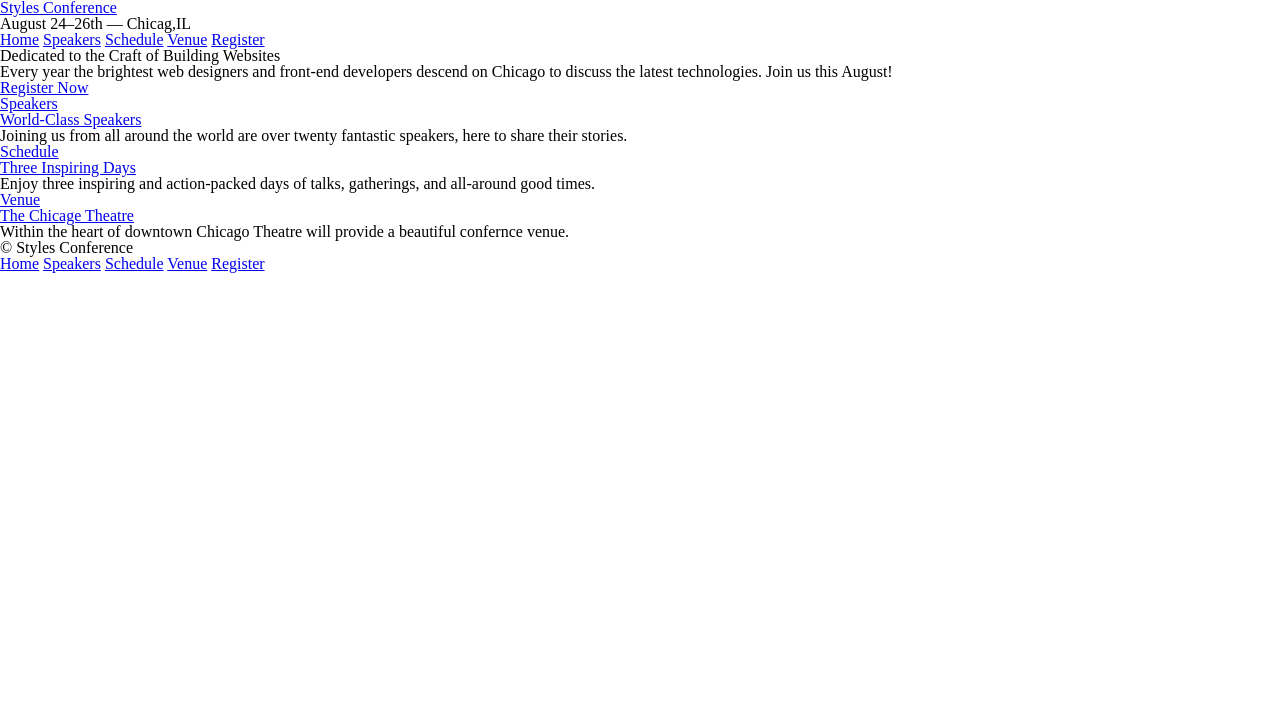
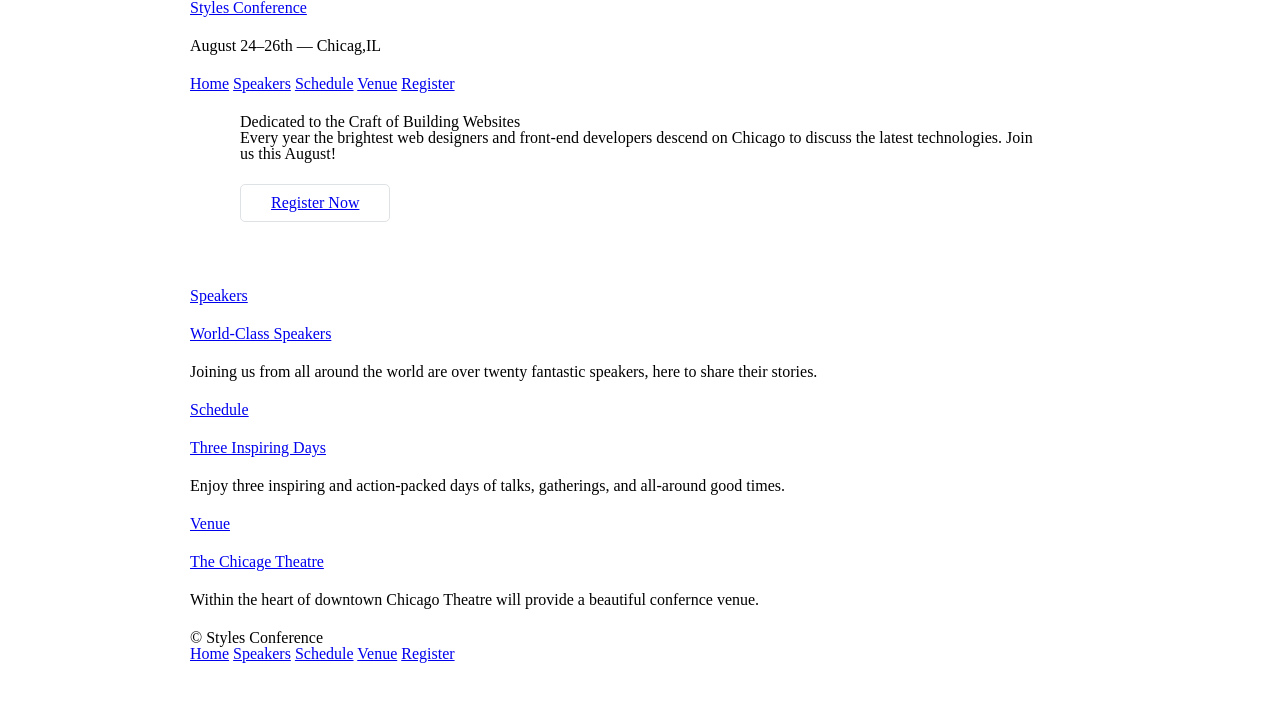
Before and after one commit to tamermaarouf/styles-conference, a plain HTML site: page index.html in a window 1280 px wide. Drawn offline with Linux system fonts and the light colour scheme.

Commit message:
Add Main stylesheet file

```diff
--- /dev/null
+++ b/assets/stylesheet/main.css
@@ -0,0 +1,57 @@
+/*
+  ========================================
+  Grid
+  ========================================
+*/
+
+*,
+*:before,
+*:after {
+  -webkit-box-sizing: border-box;
+     -moz-box-sizing: border-box;
+          box-sizing: border-box;
+}
+
+.container {
+    width: 960px;
+    padding: 0 30px;
+    margin: 0 auto;
+}
+
+/*
+  ========================================
+  Typography
+  ========================================
+*/
+
+h1, h3, h4, h5, p {
+    margin-bottom: 22px;
+  }
+
+  /*
+  ========================================
+  Buttons
+  ========================================
+*/
+
+.btn {
+    border-radius: 5px;
+    display: inline-block;
+    margin: 0;
+  }
+
+.btn-alt {
+    border: 1px solid #dfe2e5;
+    padding: 10px 30px;
+  }
+
+
+  /*
+  ========================================
+  Home
+  ========================================
+*/
+
+.hero {
+    padding: 22px 80px 66px 80px;
+  }
--- a/index.html
+++ b/index.html
@@ -5,10 +5,11 @@
 	<meta charset="utf-8">
 	<title>Styles Conference</title>
 	<link rel="stylesheet" href="assets/stylesheet/reset.css">
+	<link rel="stylesheet" href="assets/stylesheet/main.css">
 </head>
 <body>
 	<!-- Header -->
-	<header>
+	<header class="container">
 		<h1>
 			<a href="index.html">Styles Conference</a>
 		</h1>
@@ -24,12 +25,12 @@
 
 
 	</header>
-	<section>
+	<section class="hero container">
 			<h2>Dedicated to the Craft of Building Websites</h2>
 			<p>Every year the brightest web designers and front-end developers descend on Chicago to discuss the latest technologies. Join us this August!</p>
-			<a href="register.html">Register Now</a>
+			<a href="register.html" class="btn btn-alt">Register Now</a>
 	</section>
-	<section>
+	<section class="container">
 		<section>
 			<a href="Speakers">
 				<h5>Speakers</h5>
@@ -53,7 +54,7 @@
 		</section>
 	</section>
 	<!-- Footer -->
-	<footer>
+	<footer class="container">
 
 		<small>&copy; Styles Conference</small>
 		<nav>
```
Also changed, not shown: Schedule.html (+3 -2 lines), Venue.html (+3 -2 lines), register.html (+3 -2 lines), speakers.html (+3 -2 lines).
